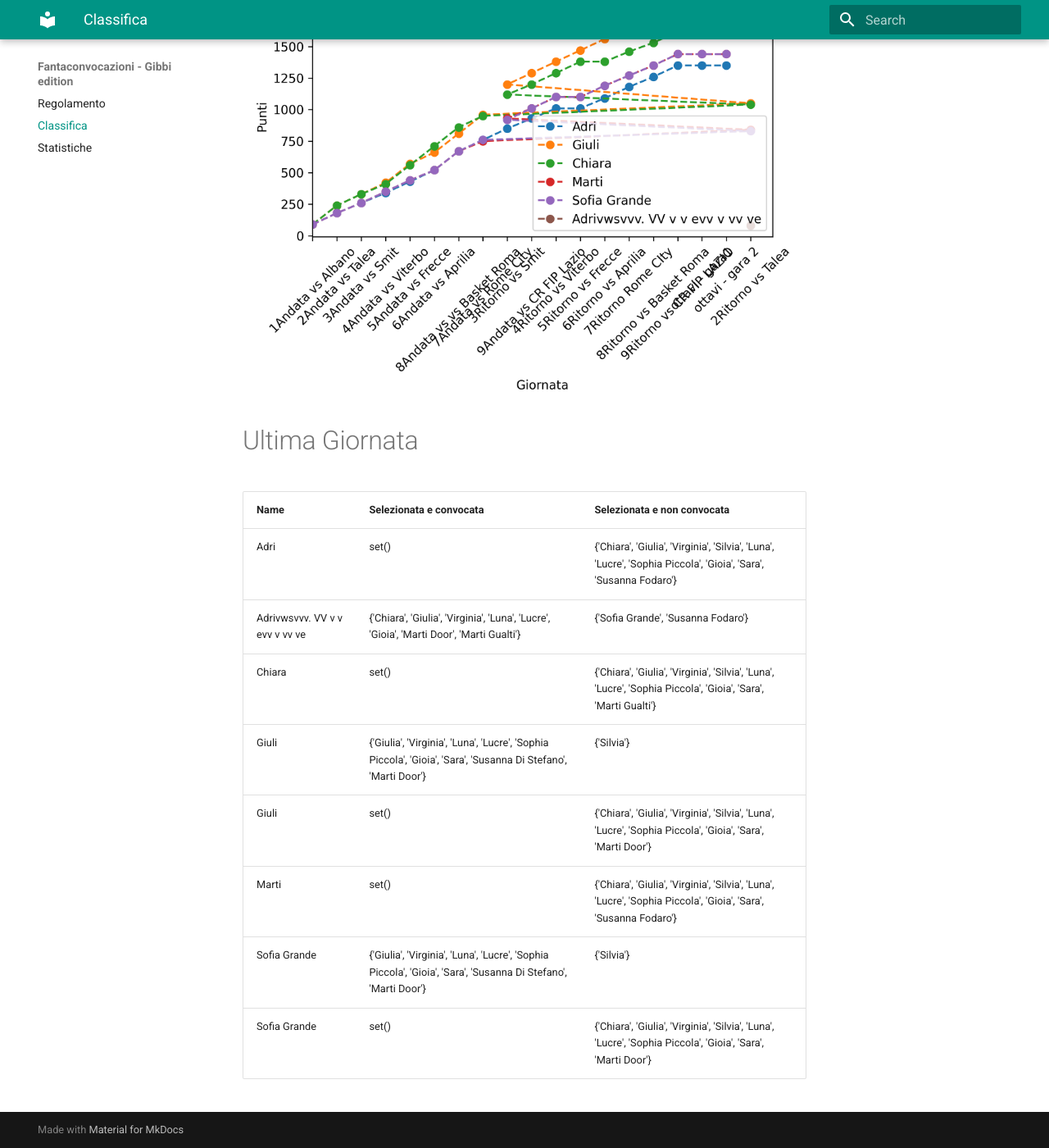
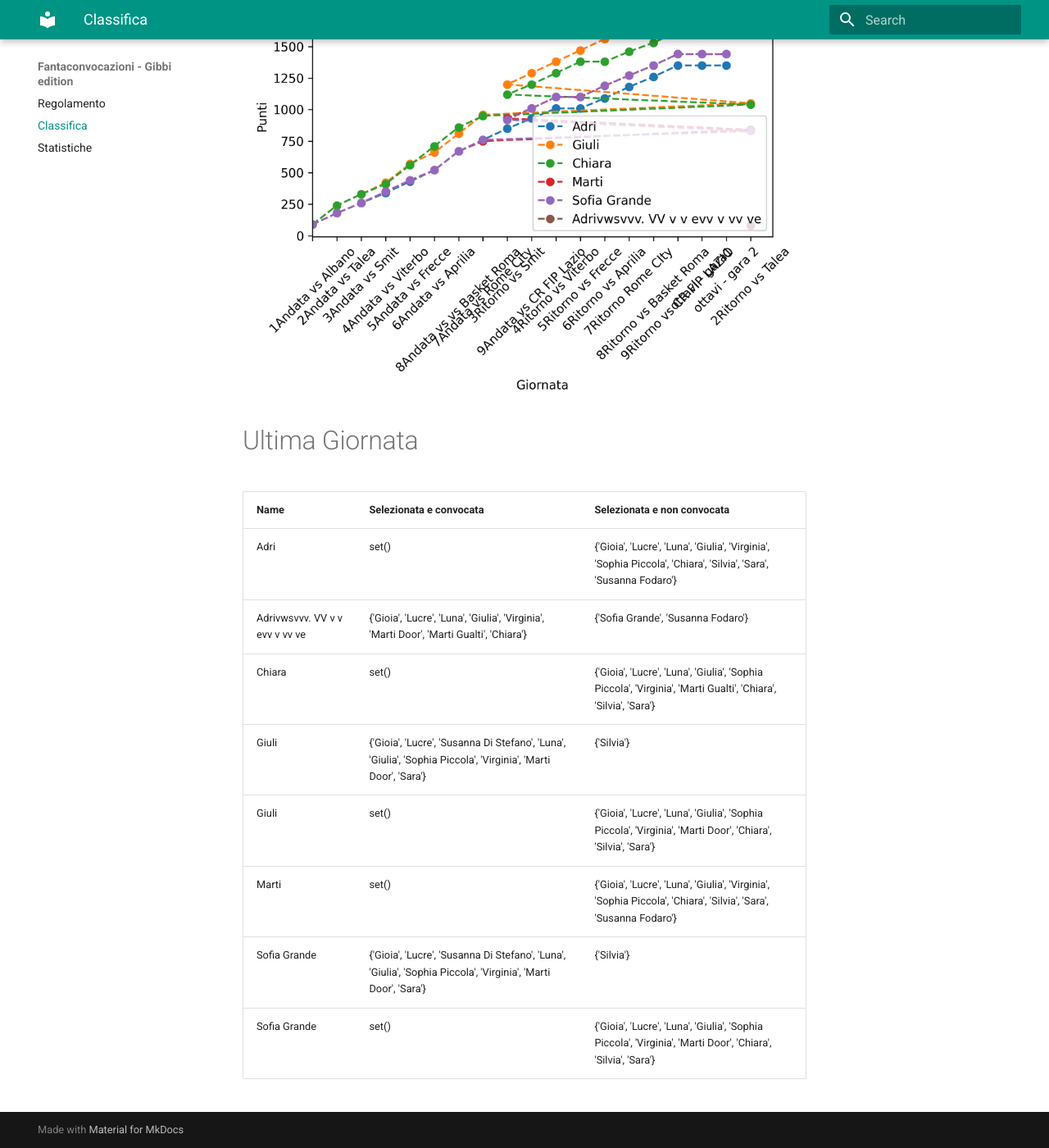
Before and after one commit to martinig94/fantagibbi, an MkDocs documentation site: the page built from docs/Classifica.md, in a window 1280 px wide and 1400 px high, scrolled down 676 px. Shown: the whole window at 82% size. Built offline with MkDocs 1.6.1 and Material for MkDocs 9.7.7, drawn with Linux system fonts in a browser that asks for light colours.

Commit message:
Auto-update from main.py

```diff
--- a/docs/Classifica.md
+++ b/docs/Classifica.md
@@ -19,12 +19,12 @@
 <!-- START_TABLE CORRECT -->
 | Name                           | Selezionata e convocata                                                                                        | Selezionata e non convocata                                                                                      |
 |:-------------------------------|:---------------------------------------------------------------------------------------------------------------|:-----------------------------------------------------------------------------------------------------------------|
-| Adri                           | set()                                                                                                          | {'Chiara', 'Giulia', 'Virginia', 'Silvia', 'Luna', 'Lucre', 'Sophia Piccola', 'Gioia', 'Sara', 'Susanna Fodaro'} |
-| Adrivwsvvv. VV v v evv v vv ve | {'Chiara', 'Giulia', 'Virginia', 'Luna', 'Lucre', 'Gioia', 'Marti Door', 'Marti Gualti'}                       | {'Sofia Grande', 'Susanna Fodaro'}                                                                               |
-| Chiara                         | set()                                                                                                          | {'Chiara', 'Giulia', 'Virginia', 'Silvia', 'Luna', 'Lucre', 'Sophia Piccola', 'Gioia', 'Sara', 'Marti Gualti'}   |
-| Giuli                          | {'Giulia', 'Virginia', 'Luna', 'Lucre', 'Sophia Piccola', 'Gioia', 'Sara', 'Susanna Di Stefano', 'Marti Door'} | {'Silvia'}                                                                                                       |
-| Giuli                          | set()                                                                                                          | {'Chiara', 'Giulia', 'Virginia', 'Silvia', 'Luna', 'Lucre', 'Sophia Piccola', 'Gioia', 'Sara', 'Marti Door'}     |
-| Marti                          | set()                                                                                                          | {'Chiara', 'Giulia', 'Virginia', 'Silvia', 'Luna', 'Lucre', 'Sophia Piccola', 'Gioia', 'Sara', 'Susanna Fodaro'} |
-| Sofia Grande                   | {'Giulia', 'Virginia', 'Luna', 'Lucre', 'Sophia Piccola', 'Gioia', 'Sara', 'Susanna Di Stefano', 'Marti Door'} | {'Silvia'}                                                                                                       |
-| Sofia Grande                   | set()                                                                                                          | {'Chiara', 'Giulia', 'Virginia', 'Silvia', 'Luna', 'Lucre', 'Sophia Piccola', 'Gioia', 'Sara', 'Marti Door'}     |
+| Adri                           | set()                                                                                                          | {'Gioia', 'Lucre', 'Luna', 'Giulia', 'Virginia', 'Sophia Piccola', 'Chiara', 'Silvia', 'Sara', 'Susanna Fodaro'} |
+| Adrivwsvvv. VV v v evv v vv ve | {'Gioia', 'Lucre', 'Luna', 'Giulia', 'Virginia', 'Marti Door', 'Marti Gualti', 'Chiara'}                       | {'Sofia Grande', 'Susanna Fodaro'}                                                                               |
+| Chiara                         | set()                                                                                                          | {'Gioia', 'Lucre', 'Luna', 'Giulia', 'Sophia Piccola', 'Virginia', 'Marti Gualti', 'Chiara', 'Silvia', 'Sara'}   |
+| Giuli                          | {'Gioia', 'Lucre', 'Susanna Di Stefano', 'Luna', 'Giulia', 'Sophia Piccola', 'Virginia', 'Marti Door', 'Sara'} | {'Silvia'}                                                                                                       |
+| Giuli                          | set()                                                                                                          | {'Gioia', 'Lucre', 'Luna', 'Giulia', 'Sophia Piccola', 'Virginia', 'Marti Door', 'Chiara', 'Silvia', 'Sara'}     |
+| Marti                          | set()                                                                                                          | {'Gioia', 'Lucre', 'Luna', 'Giulia', 'Virginia', 'Sophia Piccola', 'Chiara', 'Silvia', 'Sara', 'Susanna Fodaro'} |
+| Sofia Grande                   | {'Gioia', 'Lucre', 'Susanna Di Stefano', 'Luna', 'Giulia', 'Sophia Piccola', 'Virginia', 'Marti Door', 'Sara'} | {'Silvia'}                                                                                                       |
+| Sofia Grande                   | set()                                                                                                          | {'Gioia', 'Lucre', 'Luna', 'Giulia', 'Sophia Piccola', 'Virginia', 'Marti Door', 'Chiara', 'Silvia', 'Sara'}     |
 <!-- END_TABLE CORRECT -->
```
